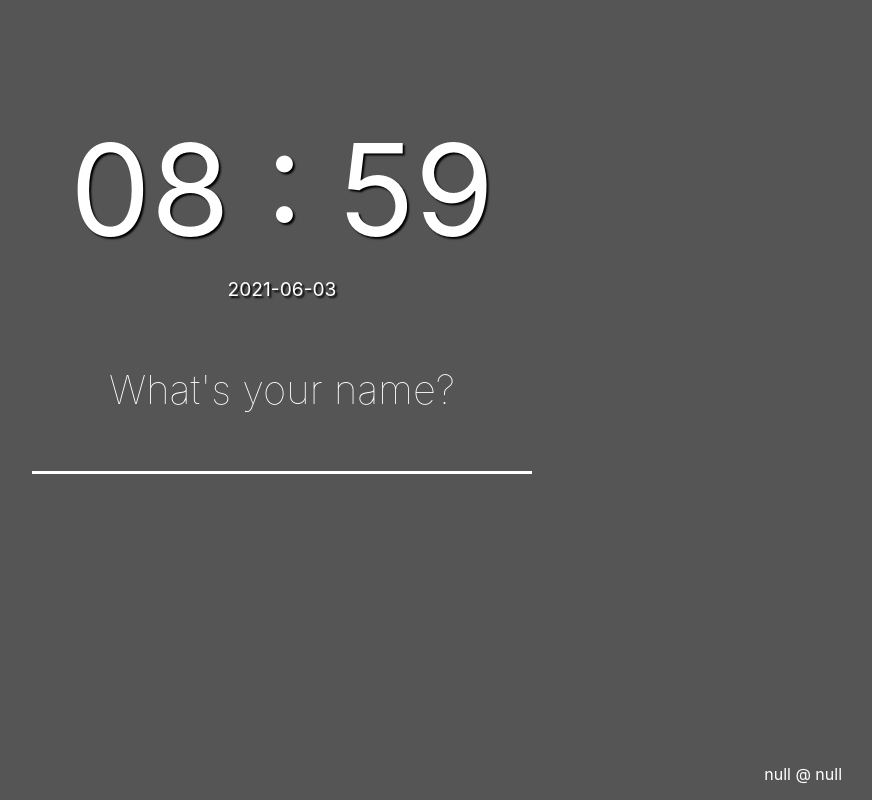
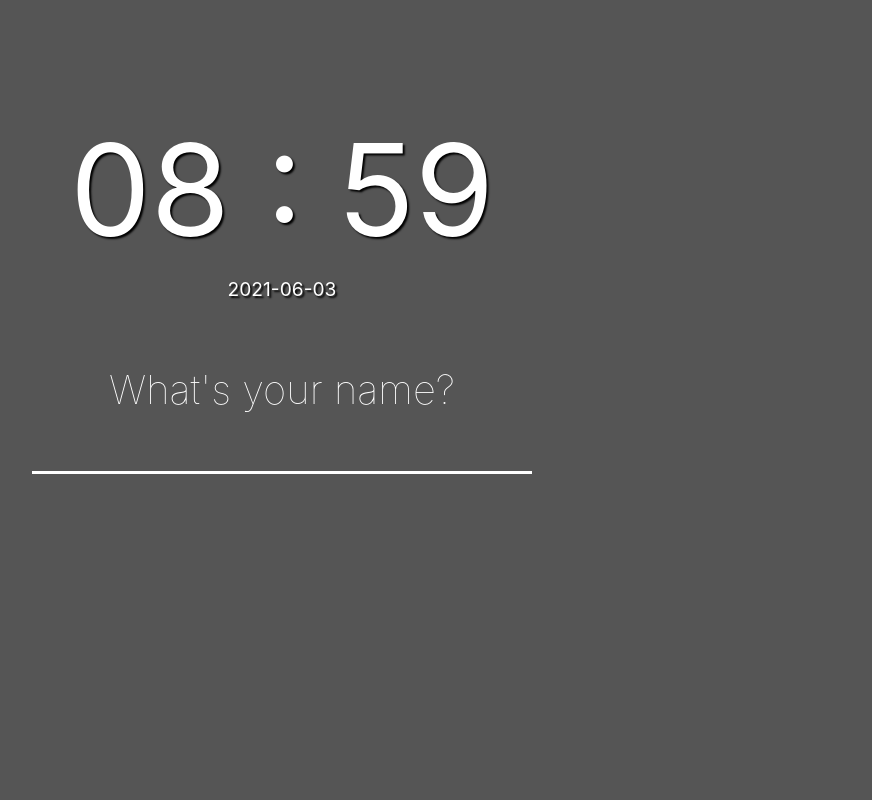
Before and after one commit to jieun-c/todoList_react, a React (Create React App) app: page / in a window 1280 px wide. Shown: the whole page, without its empty margins (358-1230 px from the left). Built offline with nearby package versions, Linux system fonts and the light colour scheme; no server answers.

Commit message:
weather api...

```diff
--- a/src/components/weather/weather.jsx
+++ b/src/components/weather/weather.jsx
@@ -39,7 +39,7 @@ class Weather extends PureComponent {
   render() {
     const { city, weather } = this.state;
     this.askGEO();
-    return <span>{`${city} @ ${weather}`}</span>;
+    return <span>{city && `${city} @ ${weather}`}</span>;
   }
 }
 
```
